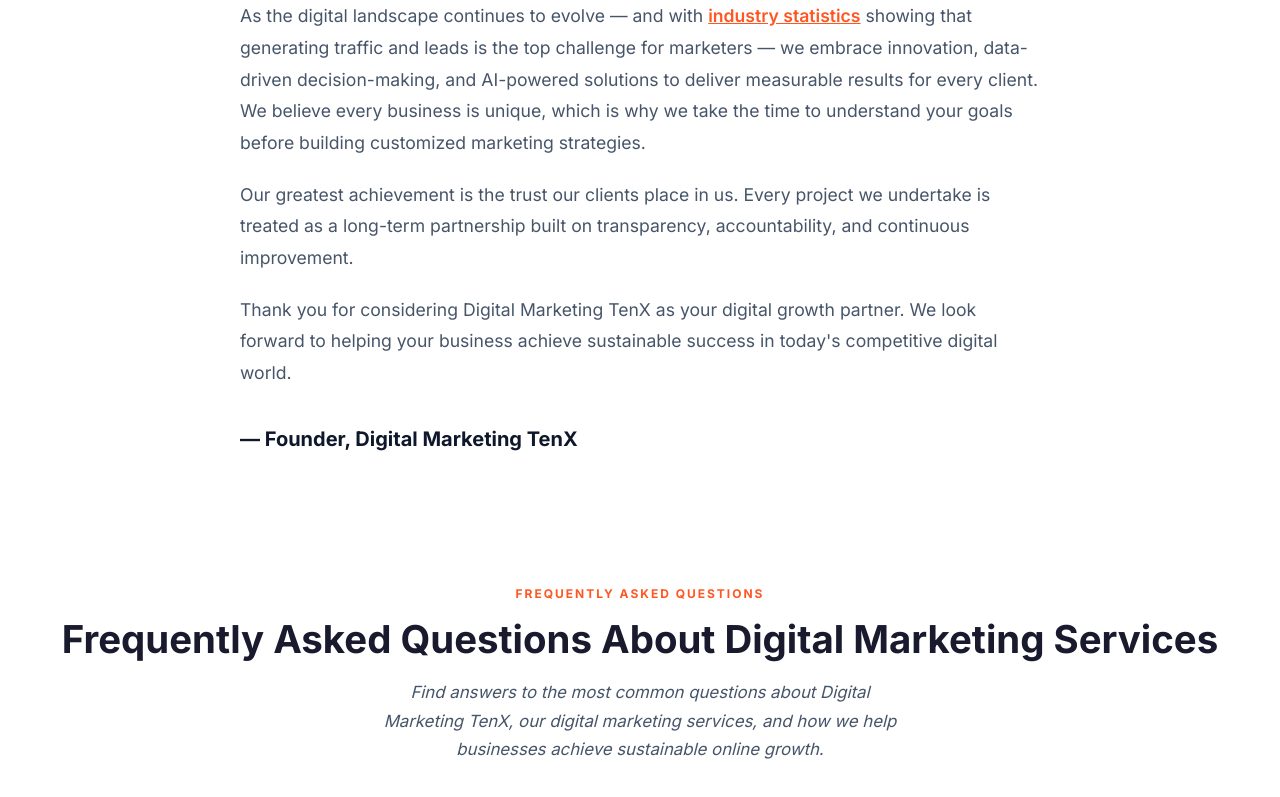
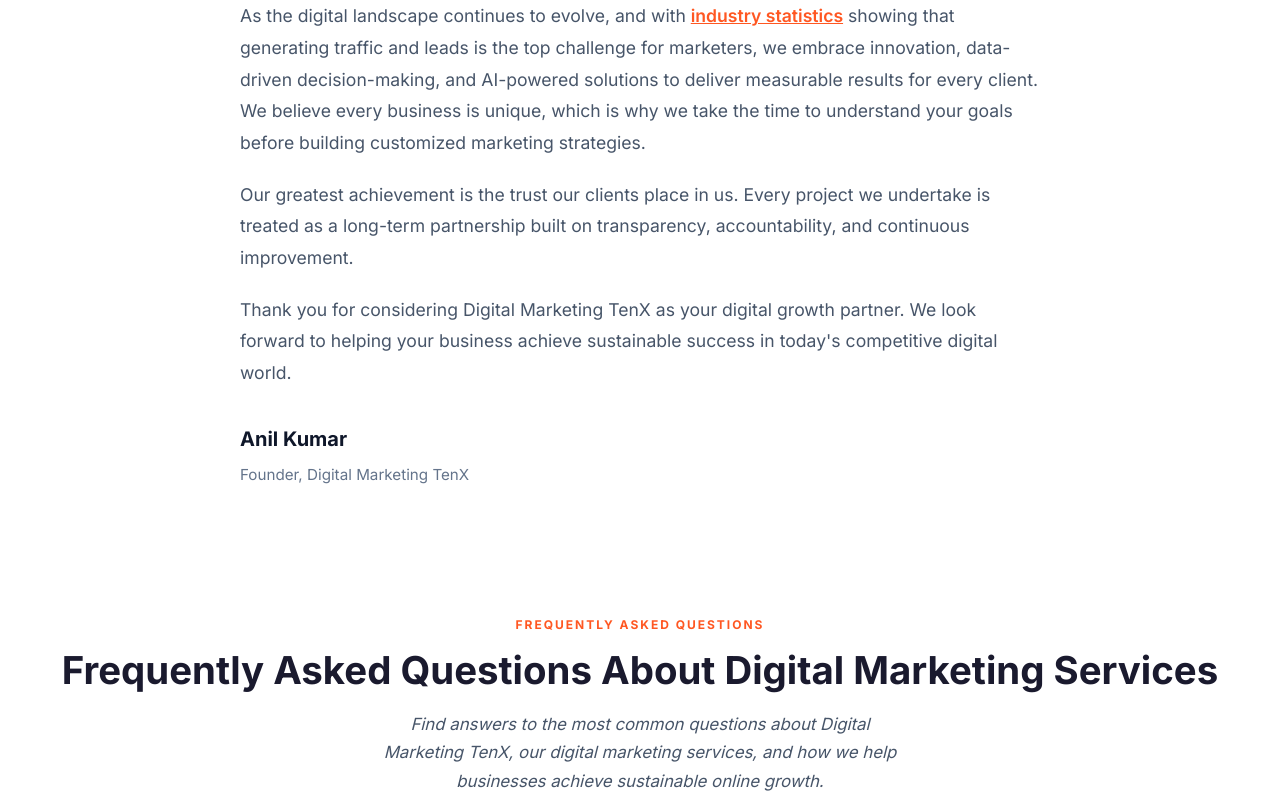
Before and after one commit to Srinivasaraot20/tenx, a Next.js app: page /about-us in a window 1280 px wide. Shown: the part 6454-7251 px from the top of the page. Built offline with nearby package versions, Linux system fonts and the light colour scheme; no server answers.

Commit message:
Add founder name Anil Kumar and remove dashes from founder section

```diff
--- a/src/app/about-us/page.js
+++ b/src/app/about-us/page.js
@@ -428,7 +428,7 @@ export default function AboutUsPage() {
                 At Digital Marketing TenX, we started with one simple goal, to help businesses grow through honest, transparent, and result-driven digital marketing. From day one, our focus has never been just on increasing website traffic or running campaigns. Our mission has always been to create strategies that generate real business growth, qualified leads, and long-term success.
               </p>
               <p style={{marginBottom: "20px"}}>
-                As the digital landscape continues to evolve — and with <a href="https://www.hubspot.com/marketing-statistics" target="_blank" rel="noopener noreferrer" style={{color: "#ff5722", textDecoration: "underline", fontWeight: "600"}}>industry statistics</a> showing that generating traffic and leads is the top challenge for marketers — we embrace innovation, data-driven decision-making, and AI-powered solutions to deliver measurable results for every client. We believe every business is unique, which is why we take the time to understand your goals before building customized marketing strategies.
+                As the digital landscape continues to evolve, and with <a href="https://www.hubspot.com/marketing-statistics" target="_blank" rel="noopener noreferrer" style={{color: "#ff5722", textDecoration: "underline", fontWeight: "600"}}>industry statistics</a> showing that generating traffic and leads is the top challenge for marketers, we embrace innovation, data-driven decision-making, and AI-powered solutions to deliver measurable results for every client. We believe every business is unique, which is why we take the time to understand your goals before building customized marketing strategies.
               </p>
               <p style={{marginBottom: "20px"}}>
                 Our greatest achievement is the trust our clients place in us. Every project we undertake is treated as a long-term partnership built on transparency, accountability, and continuous improvement.
@@ -437,7 +437,10 @@ export default function AboutUsPage() {
                 Thank you for considering Digital Marketing TenX as your digital growth partner. We look forward to helping your business achieve sustainable success in today's competitive digital world.
               </p>
 
-              <h4 style={{fontSize: "1.25rem", fontWeight: "800", color: "#0f172a"}}>— Founder, Digital Marketing TenX</h4>
+              <div style={{ marginTop: "24px" }}>
+                <h4 style={{fontSize: "1.25rem", fontWeight: "800", color: "#0f172a", marginBottom: "4px"}}>Anil Kumar</h4>
+                <p style={{fontSize: "0.95rem", color: "#64748b", margin: 0}}>Founder, Digital Marketing TenX</p>
+              </div>
             </div>
           </div>
         </section>
```
